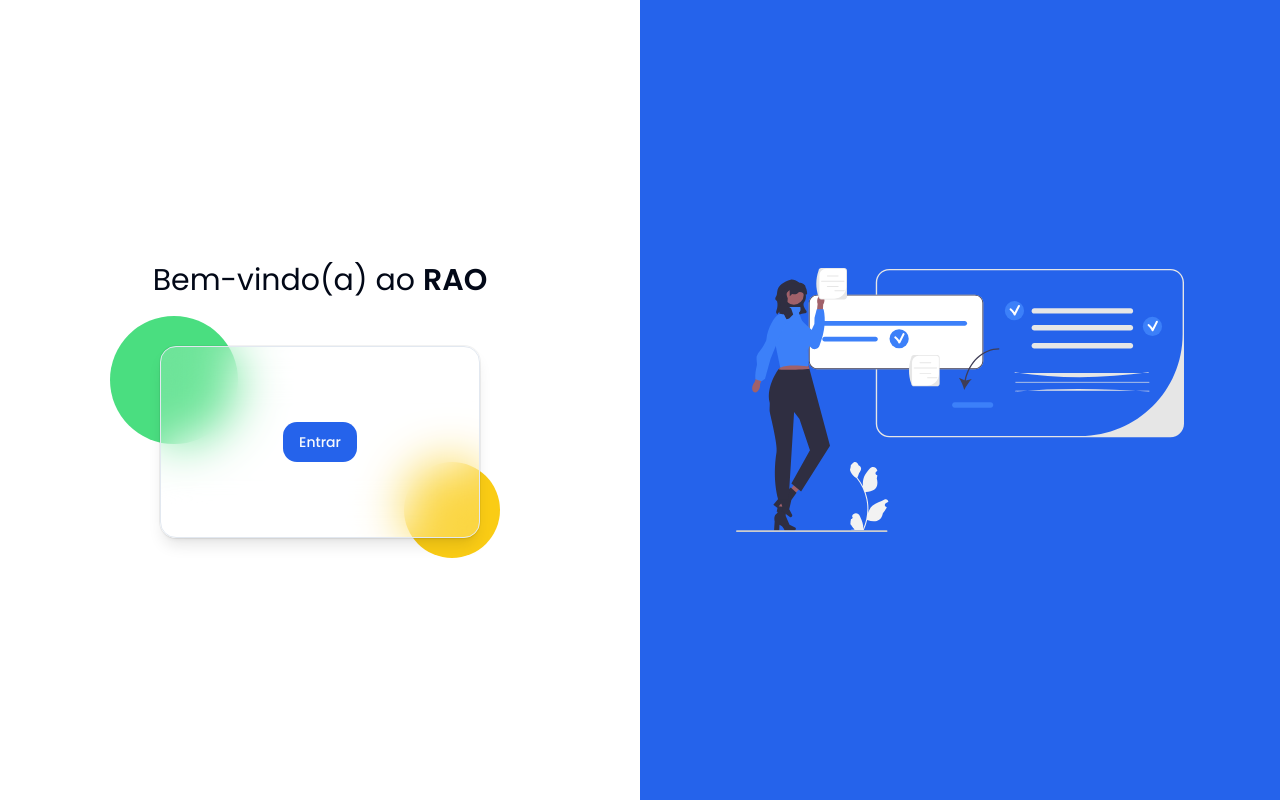
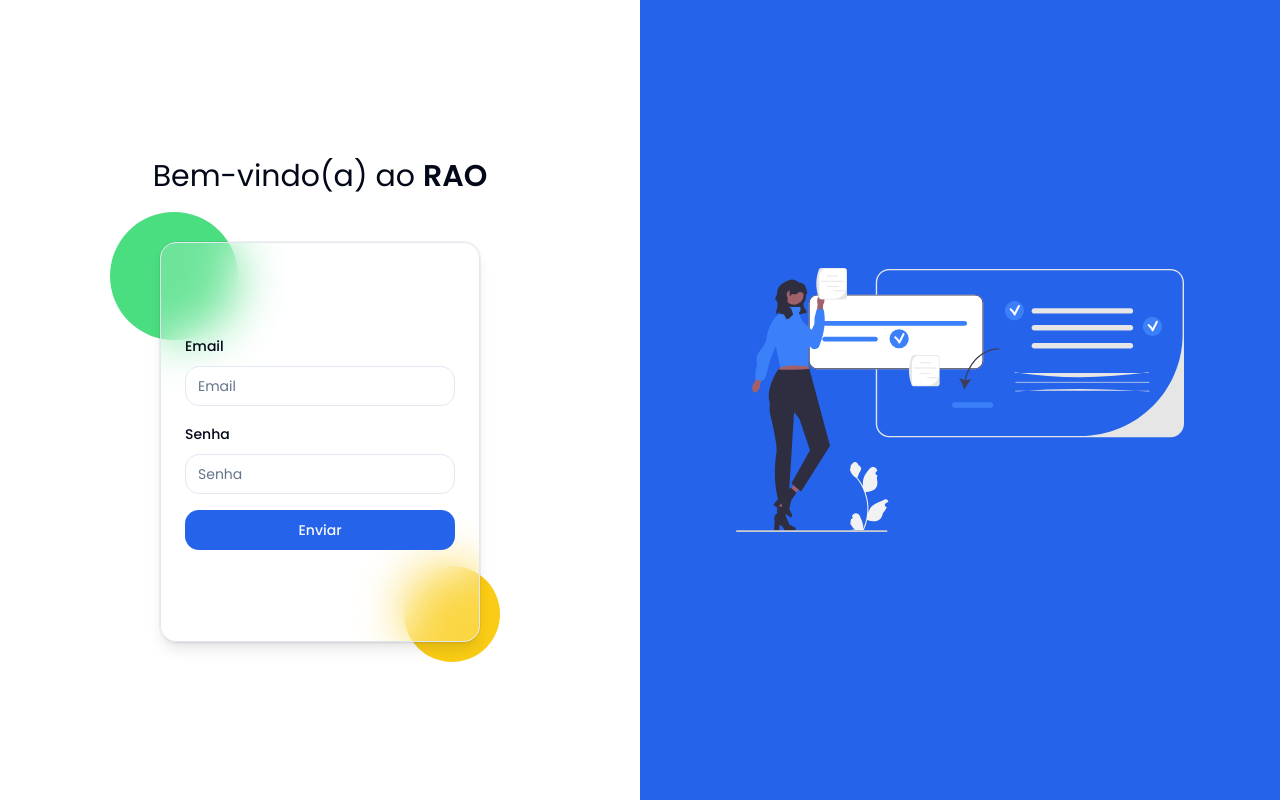
Before and after one commit to luizredig/rao, a Next.js app: page /login in a window 1280 px wide. Built offline with nearby package versions, Linux system fonts and the light colour scheme.

Commit message:
refactor: update login page with form validation and submission logic

```diff
--- a/app/(pages)/login/page.tsx
+++ b/app/(pages)/login/page.tsx
@@ -1,15 +1,78 @@
+"use client";
+
 import { Button } from "@/app/components/ui/button";
 import { Card, CardContent } from "@/app/components/ui/card";
-import Link from "next/link";
 import Image from "next/image";
+import { z } from "zod";
 
-import type { Metadata } from "next";
+import {
+  Form,
+  FormControl,
+  FormField,
+  FormItem,
+  FormLabel,
+  FormMessage,
+} from "@/app/components/ui/form";
 
-export const metadata: Metadata = {
-  title: "Login",
+import { useForm } from "react-hook-form";
+import { zodResolver } from "@hookform/resolvers/zod";
+import { Input } from "@/app/components/ui/input";
+import { useRouter } from "next/navigation";
+
+const formSchema = z
+  .object({
+    email: z
+      .string({ message: "Informe o email." })
+      .email({ message: "E-mail inválido." }),
+    password: z.string({ message: "Informe a senha." }),
+  })
+  .refine(
+    async (data) => {
+      const isValid = await checkEmailAndPassword(data.email, data.password);
+
+      return isValid;
+    },
+    {
+      message: "E-mail ou senha inválidos.",
+      path: ["password"],
+    },
+  );
+
+const checkEmailAndPassword = async (email: string, password: string) => {
+  try {
+    const response = await fetch(`/api/find/email/${email}`, {
+      method: "GET",
+      headers: {
+        "Content-Type": "application/json",
+      },
+    });
+
+    if (!response.ok) {
+      throw new Error("Network response was not ok.");
+    }
+
+    const result = await response.json();
+
+    const isPasswordCorrect = password === result.user.password;
+
+    return isPasswordCorrect;
+  } catch (error) {
+    console.error("Error:", error);
+  }
 };
 
 const Page = () => {
+  const router = useRouter();
+
+  const form = useForm<z.infer<typeof formSchema>>({
+    resolver: zodResolver(formSchema),
+    defaultValues: {},
+  });
+
+  const handleSubmit = async (data: z.infer<typeof formSchema>) => {
+    router.push("/home");
+  };
+
   return (
     <>
       <div className="flex h-screen w-full flex-col sm:flex-row">
@@ -20,7 +83,7 @@ const Page = () => {
             Bem-vindo(a) ao <span className="font-semibold">RAO</span>
           </p>
 
-          <div className="relative flex h-48 w-1/2">
+          <div className="relative flex h-1/2 w-1/2">
             {/* Green circle */}
             <div className="absolute left-[-50px] top-[-30px] h-32 w-32 rounded-full bg-green-400"></div>
 
@@ -28,9 +91,57 @@ const Page = () => {
             <Card className="absolute z-[1] flex h-full w-full items-center justify-center bg-white/20 shadow-lg ring-1 ring-black/5 backdrop-blur-xl">
               <CardContent className="p-6">
                 <div className="flex w-full items-center justify-center">
-                  <Link href={"/home"}>
-                    <Button>Entrar</Button>
-                  </Link>
+                  <Form {...form}>
+                    <form
+                      onSubmit={form.handleSubmit(handleSubmit)}
+                      className="flex flex-col gap-4"
+                    >
+                      {/* Email */}
+                      <FormField
+                        control={form.control}
+                        name="email"
+                        render={({ field }) => (
+                          <FormItem>
+                            <FormLabel>Email</FormLabel>
+
+                            <FormControl>
+                              <Input
+                                placeholder="Email"
+                                onChange={field.onChange}
+                                defaultValue={field.value}
+                              />
+                            </FormControl>
+
+                            <FormMessage />
+                          </FormItem>
+                        )}
+                      />
+
+                      {/* Password */}
+                      <FormField
+                        control={form.control}
+                        name="password"
+                        render={({ field }) => (
+                          <FormItem>
+                            <FormLabel>Senha</FormLabel>
+
+                            <FormControl>
+                              <Input
+                                type="password"
+                                placeholder="Senha"
+                                onChange={field.onChange}
+                                defaultValue={field.value}
+                              />
+                            </FormControl>
+
+                            <FormMessage />
+                          </FormItem>
+                        )}
+                      />
+
+                      <Button type="submit">Enviar</Button>
+                    </form>
+                  </Form>
                 </div>
               </CardContent>
             </Card>
```
